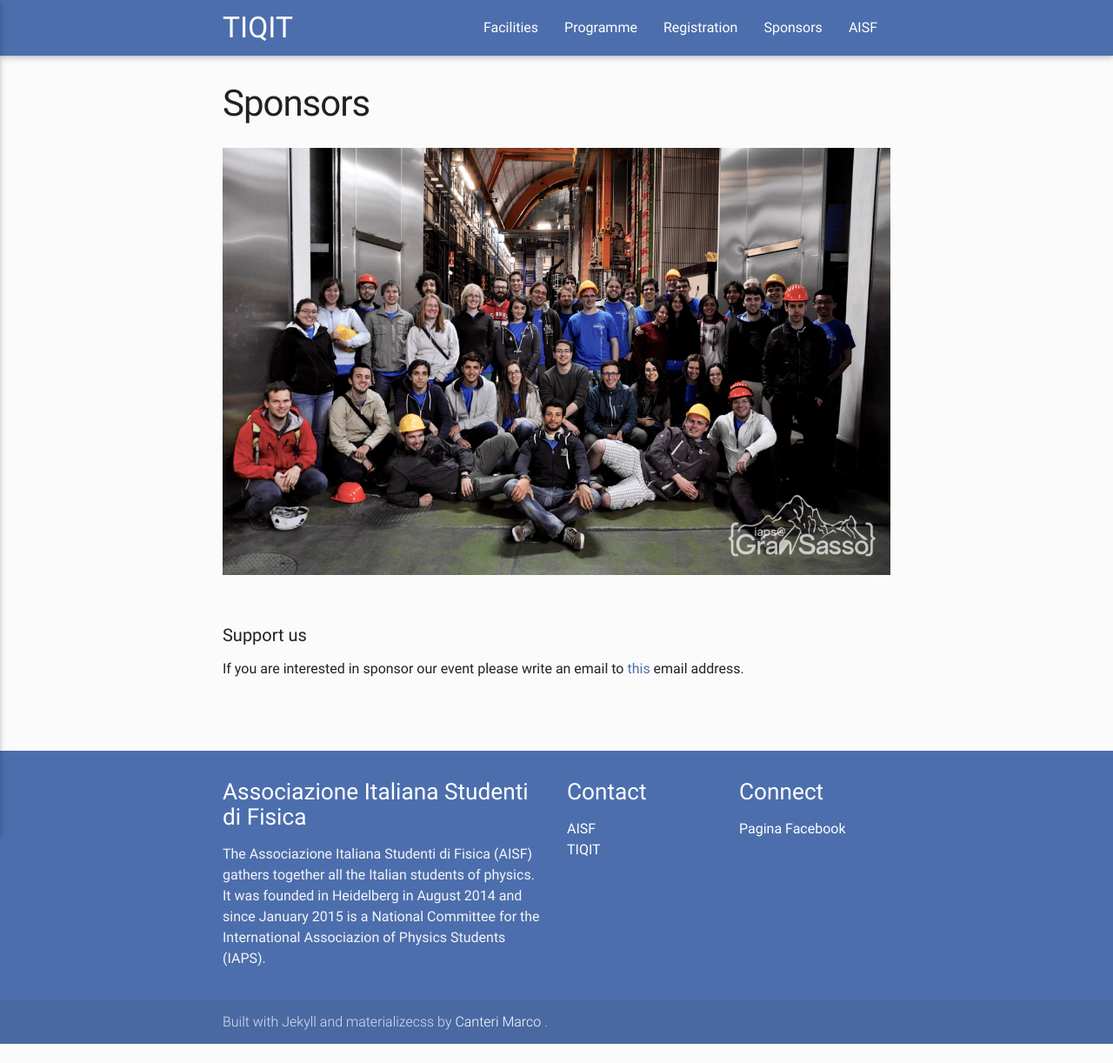
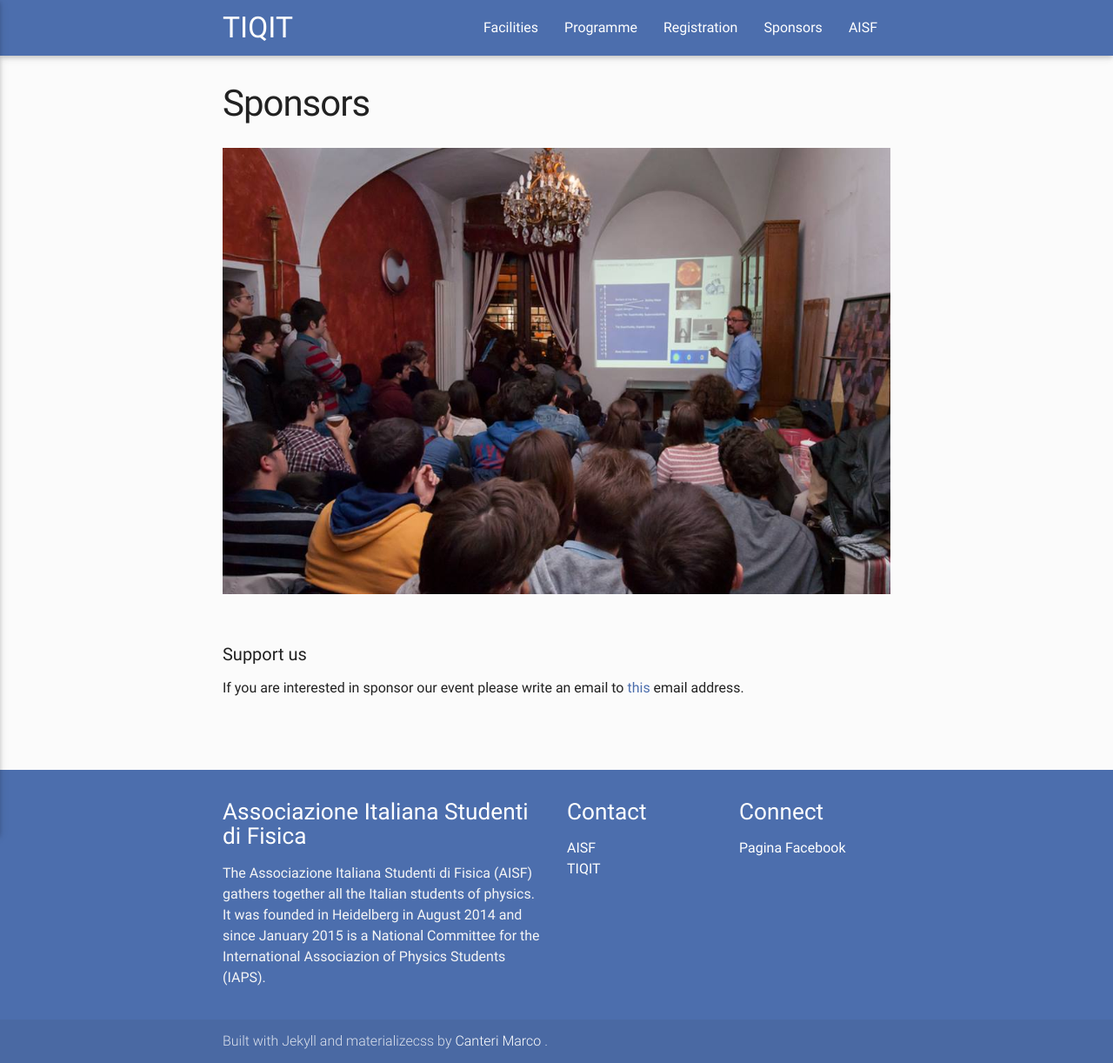
Before and after one commit to ai-sf/tiqit20, a Jekyll site: the page built from sponsors.html, in a window 1280 px wide. Shown: the whole page at 87% size. Built offline with Jekyll 4.4.1, drawn with Linux system fonts in a browser that asks for light colours; nearby versions of some CDN libraries; before the commit the page ends 1200 px from its top, so only the background shows below that.

Commit message:
foto lampo

```diff
--- a/_data/sponsors.yml
+++ b/_data/sponsors.yml
@@ -1,2 +1,2 @@
-img: img/LNGS_home.jpg
-mail: astroparticle@ai-sf.it
+img: img/lampo.jpg
+mail: emily.damiani@ai-sf.it
```
Also changed, not shown: img/lampo.jpg (added).
